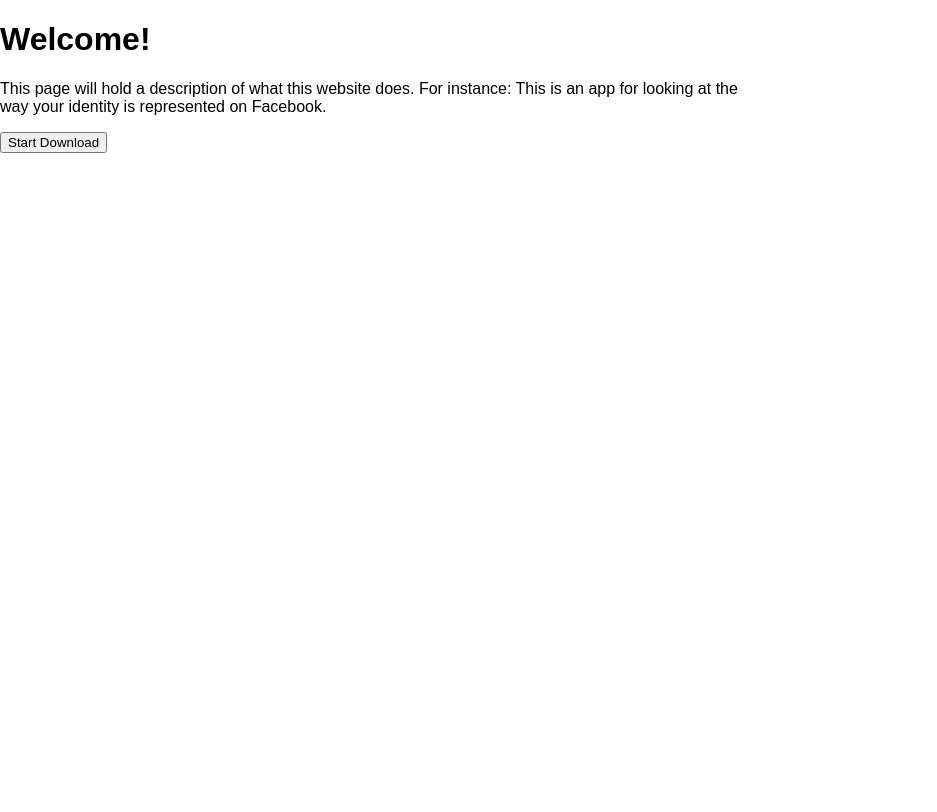
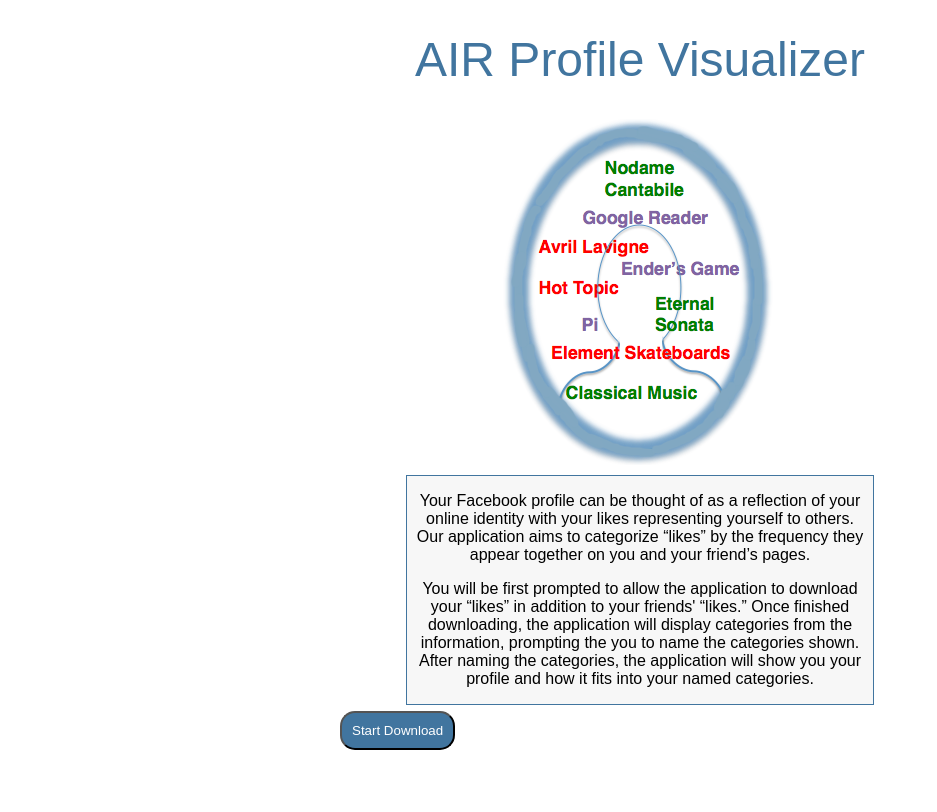
Before and after one commit to friendofrobots/air-toolkit, a Django app: page /reflect/ in a window 1280 px wide. Shown: the whole page, without its empty margins (0-937 px from the left). Before the commit the page ends 153 px from the top, so only its background shows below. Run offline with Django 3.2, Linux system fonts and the light colour scheme; the visitor is signed in with stand-in values (Sample User, id 1); parts of the project's set-up code (start-up, migrations or seed data) failed here and were passed over; some libraries are stand-ins or nearby versions.

Commit message:
reflect works pretty well, also sped up /toolkit/likes

```diff
--- a/air/air_explorer/urls.py
+++ b/air/air_explorer/urls.py
@@ -5,6 +5,7 @@
     url(r'^likes/$', 'likes', name='likes'),
     url(r'^likes/(\S+)/$', 'likes', name='likes_start'),
     url(r'^likes/(\S+)/(\d+)$', 'likes', name='likes_page'),
+    url(r'^pmis/(\d+)$', 'like_pmis', name='like_pmis'),
     url(r'^category/add/(\w+)$', 'addSeed', name='addSeed'),
     url(r'^category/delete/(\w+)$', 'deleteSeed', name='deleteSeed'),
     url(r'^category/status/$', 'categoryStatus', name='categoryStatus'),
--- a/air/fbauth/urls.py
+++ b/air/fbauth/urls.py
@@ -2,5 +2,6 @@
 
 urlpatterns = patterns('fbauth.views',
     url(r'^logout/$', 'fblogout', name='logout'),
+    url(r'^login/$', 'fblogin', {'redirect':'/'}, name='login' ),
     url(r'^login/$', 'fblogin', name='login'),
 )
--- a/air/fbauth/views.py
+++ b/air/fbauth/views.py
@@ -12,7 +12,7 @@
 authorize_url = 'https://graph.facebook.com/oauth/authorize'
 access_token_url = 'https://graph.facebook.com/oauth/access_token'
 
-def fblogin(request, redirect="/"):
+def fblogin(request, redirect='/'):
     args = dict(client_id=settings.FB_ID,
                 redirect_uri='http://'+request.get_host()+request.path,
                 )
--- a/air/media/css/app_style.css
+++ b/air/media/css/app_style.css
@@ -1,54 +1,156 @@
 body {
-  width:760px;
   margin:0;
   padding:0;
   font-family: sans-serif;
-}
-
-#header {
-  width:100%;
-  border-bottom: 2px solid black;
-  margin: 0;
-  padding: 0;
-}
-
-#header a {
-  text-decoration: none;
-  color: black;
-}
-#header h1 {
-  margin: 8px;
-}
-
-#content {
-  margin: 0 auto;
-  width:760px;
-}
-
-#tabbar {
-  position:relative;
-  margin: 0;
-  top: -1px;
-}
-#tabbar li {
-  display: inline-block;
-  border: 1px solid black;
-  padding: 1.5px;
-  margin:0;
-  width: 12px;
-  text-align: center;
-  font-size: 11pt;
-}
-#tabbar a {
-  text-decoration:none;
-  color: black;
-  font-weight:bold;
+  min-height: 600px;
 }
 
 ul {
   list-style-type: none;
   margin:4px;
   padding:0;
+}
+
+#content {
+  margin: 0 auto;
+  width:740px;
+  height: 780px;
+}
+
+a {
+  color:black;
+  text-decoration:none;
+  cursor:pointer;
+}
+.button {
+  background-color: #41759F;
+  border-radius: 15px;
+  color: #FFF;
+  padding:10px;
+  display:block;
+}
+
+/* Intro */
+#intro {
+  text-align:center;
+  width: 600px;
+  margin: 0 auto;
+}
+#intro h1 {
+  font-weight:normal;
+  font-size: 300%;
+  color: #41759F;
+}
+#mirror {
+  margin-left:40px;
+}
+#blurb {
+  background-color: #F7F7F7;
+  border: 1px solid #41759F;
+  width: 450px;
+  margin: 6px auto;
+  padding: 0 8px;
+}
+#getstarted {
+  margin-top:20px;
+}
+#getstarted .button {
+  width:200px;
+  margin: 0 auto;
+}
+
+/* Categories and Profile */
+
+/* Sidebar */
+#sidebar {
+  float:left;
+  width: 179px;
+  padding: 0 0 0 2px;
+  min-height:780px;
+  border-right: 1px solid #B3B3B3;
+}
+
+#sidebar h2 {
+  margin-top: 4px;
+  font-weight:normal;
+  font-size:150%;
+  background-color: #DBDFEB;
+  padding:5px;
+}
+
+.tab:first-child {
+  border-top: 1px solid #B3B3B3;
+}
+.tab {
+  border-bottom: 1px solid #B3B3B3;
+  padding:4px;
+}
+.tab:hover {
+  background-color: #ABAFBB;
+}
+.tab a {
+  text-decoration:none;
+  color:#000;
+}
+.active {
+  background-color: #DBDFEB;
+}
+
+#rightContent {
+  width: 493px;
+  padding: 0 20px 0 20px;
+  margin-left: 180px;
+  height:780px;
+  overflow:auto;
+}
+
+#rightContent h2 {
+  font-weight: normal;
+  font-size: 200%;
+  background-color: #DDD;
+  padding: 4px;
+}
+
+#likes {
+  min-height:420px;
+}
+
+.like {
+  width:100px;
+  float:left;
+  margin: 2px;
+  border: 1px solid #B3B3B3;
+  overflow:hidden;
+}
+
+.image-holder {
+  height:100px;
+  overflow:hidden;
+}
+
+.title-holder {
+  font-size:10pt;
+  text-align:center;
+  height: 30px;
+}
+
+#rename {
+  border: 2px solid black;
+  font-size: 200%;
+  width: 300px;
+}
+#changeName {
+  display: inline-block;
+  margin: 0;
+  position: relative;
+  bottom: 8px;
+}
+
+#nav {
+  margin:10px;
+}
+#nav a {
+  text-decoration:underline;
 }
 
 #category {
@@ -59,9 +161,23 @@
   left: 5px;
 }
 
-#filter {
+.category h2 {
+  margin:4px;
+  font-size:100%;
+  font-weight: normal;
+  background-color: #DDD;
+  padding: 4px;
+}
+
+.filter {
   display : none;
-  background-color : rgba(255,255,255,0.7);
+  background-color : rgba(255,255,255,0.9);
   position: absolute;
   z-index:10;
+  width:102px;
+  height:140px;
 }
+
+#profile_img {
+  width:180px;
+}
--- a/air/reflect/urls.py
+++ b/air/reflect/urls.py
@@ -1,8 +1,10 @@
 from django.conf.urls.defaults import *
 
 urlpatterns = patterns('reflect.views',
-    url(r'^status/$', 'status', name='r_status'),
+    url(r'^categories/(\d+)$', 'categories', name='r_categories'),
     url(r'^categories/$', 'categories', name='r_categories'),
+    url(r'^rename/$', 'rename', name='r_rename'),
+    url(r'^profile/(\d+)$', 'profile', name='r_profile'),
     url(r'^profile/$', 'profile', name='r_profile'),
     url(r'^friends/$', 'friends', name='r_friends'),
     url(r'^$', 'home', name='r_home'),
--- a/air/reflect/views.py
+++ b/air/reflect/views.py
@@ -1,5 +1,6 @@
 from django.shortcuts import render_to_response
 from django.template import RequestContext
+from django.http import HttpResponse, HttpResponseRedirect
 from django.core.urlresolvers import reverse
 from django.shortcuts import get_object_or_404, redirect
 
@@ -13,7 +14,8 @@
         except:
             status = None
     else:
-        redirect('login',redirect=reverse('r_home'))
+        # This doesn't work, I need to figure out how to redirect properly
+        return redirect('login')
     return render_to_response(template_name, {
             'status' : status,
             }, context_instance=RequestContext(request))
@@ -21,7 +23,7 @@
 def categories(request, category_id=None, template_name="reflect/categories.html"):
     if request.user.is_authenticated():
         profile = request.user.profile
-        categories = Category.objects.all()
+        categories = Category.objects.filter(owner=profile)
         if not category_id:
             category = Category.objects.filter(owner=profile)[0]
         else:
@@ -33,10 +35,31 @@
             'categories' : categories,
             }, context_instance=RequestContext(request))
 
+def rename(request):
+    if request.user.is_authenticated():
+        if request.method == "POST":
+            category = Category.objects.get(id=request.POST.get("category_id"))
+            category.name = request.POST.get("name",category.name)
+            category.save
+            response_data = {
+                "success":True,
+                "name":category.name,
+                }
+        else:
+            response_data = {
+                "error":"must be post",
+                }
+    else:
+        response_data = {
+            "error":"not logged in",
+            }
+    return HttpResponse(json.dumps(response_data),mimetype="application/json")
+
+
 def profile(request, entity_id=None, template_name="reflect/profile.html"):
     if request.user.is_authenticated():
         """ I need categories of objects, sorted.
-        Then I need to either determine the category for each object
+       Then I need to either determine the category for each object
         or put that off and do it by ajax. I'm thinking about pre-calculating.
         """
         profile = request.user.profile
@@ -44,9 +67,31 @@
             entity = Entity.objects.get(fbid=profile.fbid)
         else:
             entity = get_object_or_404(Entity,id=entity_id)
-        categories = Categories.objects.all()
+        categories = Category.objects.filter(owner=profile)
+        likeLinks = entity.linksFrom.filter(relation="likes")
+        likes = Entity.objects.filter(linksTo__in=likeLinks).distinct()
+
+        category_links = Link.objects.filter(owner=profile,relation='category')
+        fbcategories = {}
+        for like in likes:
+            fbcat_link = category_links.filter(fromEntity=like)[0]
+            if fbcat_link.toEntity.name not in fbcategories:
+                fbcategories[fbcat_link.toEntity.name] = []
+            fbcategories[fbcat_link.toEntity.name].append(like)
+
+        mapping = ["'"+str(like.toEntity_id)+"':"+str(like.toEntity.topCategory()) for like in entity.likes()]
+        # I don't want to call topCategory() twice, so I'm checking for None on a second stage
+        mapping = ','.join([s for s in mapping if s[-1] != 'e'] )
+        mapping = []
+
     else:
         return redirect('r_home')
     return render_to_response(template_name, {
-            'friends' : friends,
+            'entity' : entity,
+            'categories':categories,
+            'facebook_categories':fbcategories,
+            'mapping':mapping,
             }, context_instance=RequestContext(request))
+
+def friends(request, entity_id=None, template_name="reflect/profile.html"):
+    return redirect('r_home')
--- a/air/templates/reflect/app_base.html
+++ b/air/templates/reflect/app_base.html
@@ -12,9 +12,6 @@
 
   <body>
     <div id="content">
-      <div id="sidebar">
-        {% block sidebar %}{% endblock %}
-      </div>
       {% block content %}{% endblock %}
     </div>
 
--- a/air/templates/reflect/home.html
+++ b/air/templates/reflect/home.html
@@ -13,20 +13,33 @@
 {% endif %}
 
 {% block content %}
-<h1>Welcome!</h1>
+<div id="intro">
+  <h1>AIR Profile Visualizer</h1>
   <div id="about">
+    <img id="mirror" src="/media/img/mirror.png" />
+    <div id="blurb">
       <p>
-    This page will hold a description of what this website does.
-    For instance: This is an app for looking at the way your identity
-    is represented on Facebook.
+	Your Facebook profile can be thought of as a reflection of your
+	online identity with your likes representing yourself to others.
+	Our application aims to categorize “likes” by the frequency they
+	appear together on you and your friend’s pages.
       </p>
+      <p>You will be first prompted to allow the application to download
+	your “likes” in addition to your friends' “likes.” Once finished
+	downloading, the application will display categories from the
+	information, prompting the you to name the categories shown. After
+	naming the categories, the application will show you your profile
+	and how it fits into your named categories.
+      </p>
+    </div>
   </div>
 
   {% if not status %}
   <div>
-  <button id="start">Start Download</a>
+    <button class="button" id="start">Start Download</button>
   </div>
   {% endif %}
+  {% comment %}
   <div id="downloading" {% if not status or status.stage == 0 or status.stage == 4 %}style="display:none;"{% endif %}>
     <p id="error"></p>
     <p id="starting" class="stages">
@@ -48,8 +61,20 @@
       You're all done!
     </p>
   </div>
-<div id="getstarted" {% if not status or status.stage < 4 %}style="display:none;"{% endif %}>
-  <a href="/reflect/categories/">Get Started</a>
+  {% endcomment %}
+  {% if status and status.stage != 4 %}
+  <div id="christine">
+    <p>
+      psssst! Christine! Click this link, it should finish your download.
+      You don't have to stick around for it. Just send me an email when you click it.
+    </p>
+    <button class="button">Finish Download</button>
+  </div>
+  {% endif %}
+
+  <div id="getstarted" {% if not status or status.stage != 4 %}style="display:none;"{% endif %}>
+    <a class="button" href="/reflect/categories/">Get Started</a>
+  </div>
 </div>
 
 {% endblock %}
```
Also changed, not shown: air/air_explorer/views.py (+15 -1 lines), air/media/js/pmi.js (+12 -2 lines), air/media/js/r_categories.js (added, +12 -0 lines), air/media/js/r_profile.js (+17 -5 lines), air/settings.py (+22 -1 lines), air/templates/air_explorer/likes.html (+2 -7 lines), air/templates/reflect/categories.html (+25 -11 lines), air/templates/reflect/profile.html (+18 -12 lines), air/timer.py (added, +13 -0 lines), air/toolkit/models.py (+8 -6 lines), air/toolkit/tasks.py (+27 -4 lines), air/media/img/mirror.png (added). Lines whose indentation alone changed are shown as unchanged.
